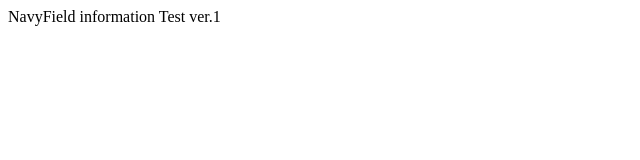
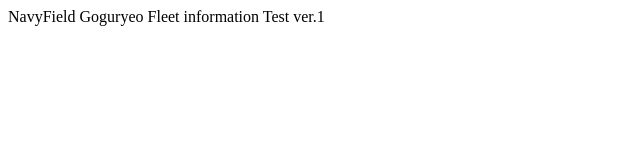
Before and after one commit to Haley91/Goguryeo.github.io, a plain HTML site: page index.html in a window 1280 px wide. Shown: the whole page, without its empty margins (0-640 px from the left). Drawn offline with Linux system fonts and the light colour scheme.

Commit message:
Update index.html

```diff
--- a/index.html
+++ b/index.html
@@ -6,6 +6,6 @@
     <title>Goguryeo Fleet Bataan</title>
 </head>
 <body>
-    NavyField information Test ver.1
+    NavyField Goguryeo Fleet information Test ver.1
 </body>
 </html>
```
